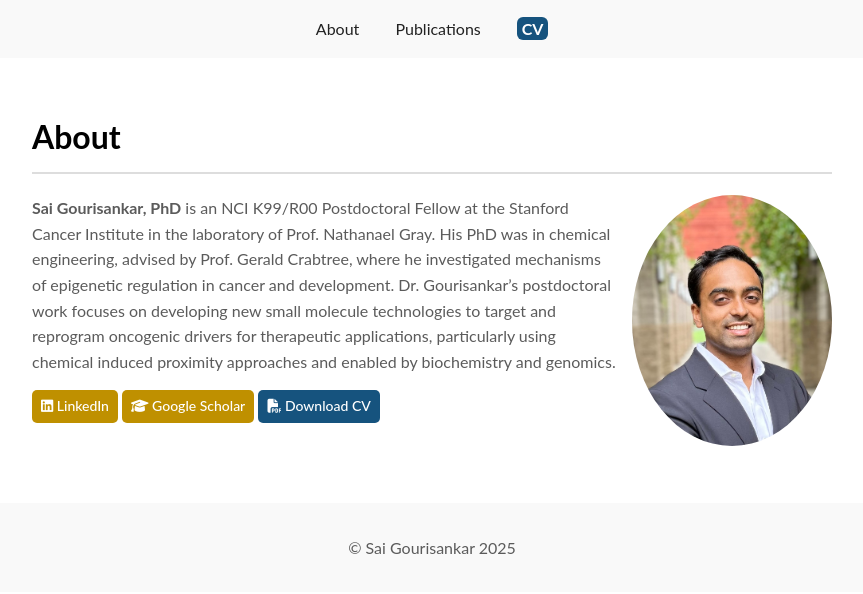
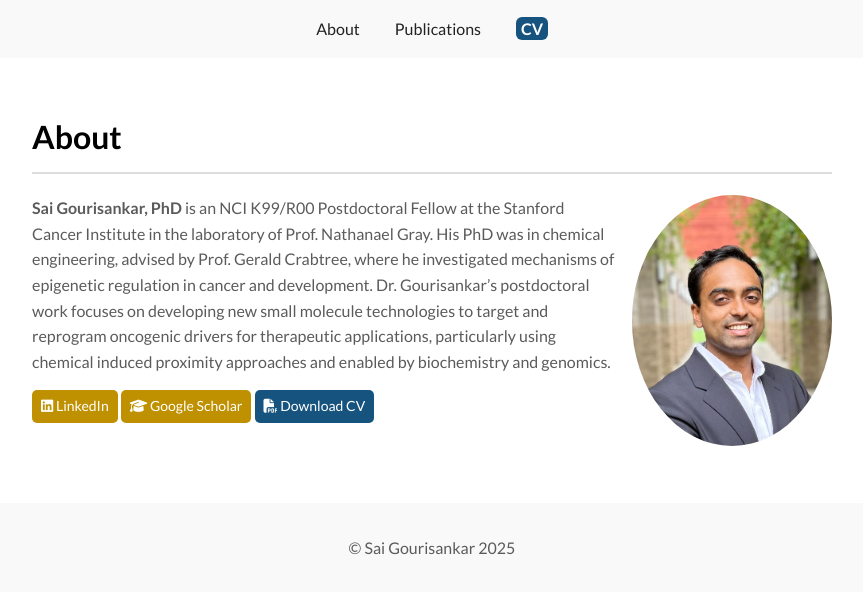
Before and after one commit to sgourisankar/sgourisankar.github.io, a Jekyll site: the page built from index.md, in a window 1280 px wide. Shown: the top 594 px of the page, without its empty margins (208-1071 px from the left). Built offline with Jekyll 4.4.1, drawn with Linux system fonts in a browser that asks for light colours; a style sheet for code colours, icons or effects is not loaded.

Commit message:
Update default.html
Added font alto

```diff
--- a/_layouts/default.html
+++ b/_layouts/default.html
@@ -9,6 +9,9 @@
   <meta name="viewport" content="width=device-width, initial-scale=1">
   <link rel="icon" href="{{ '/favicon.ico' | relative_url }}" type="image/x-icon">
   <link rel="shortcut icon" href="{{ '/favicon.ico' | relative_url }}" type="image/x-icon">
+  <link rel="preconnect" href="https://fonts.googleapis.com">
+  <link rel="preconnect" href="https://fonts.gstatic.com" crossorigin>
+  <link href="https://fonts.googleapis.com/css2?family=Lato:wght@400;700&display=swap" rel="stylesheet">
 </head>
 <body>
   {% include header.html %}
```
